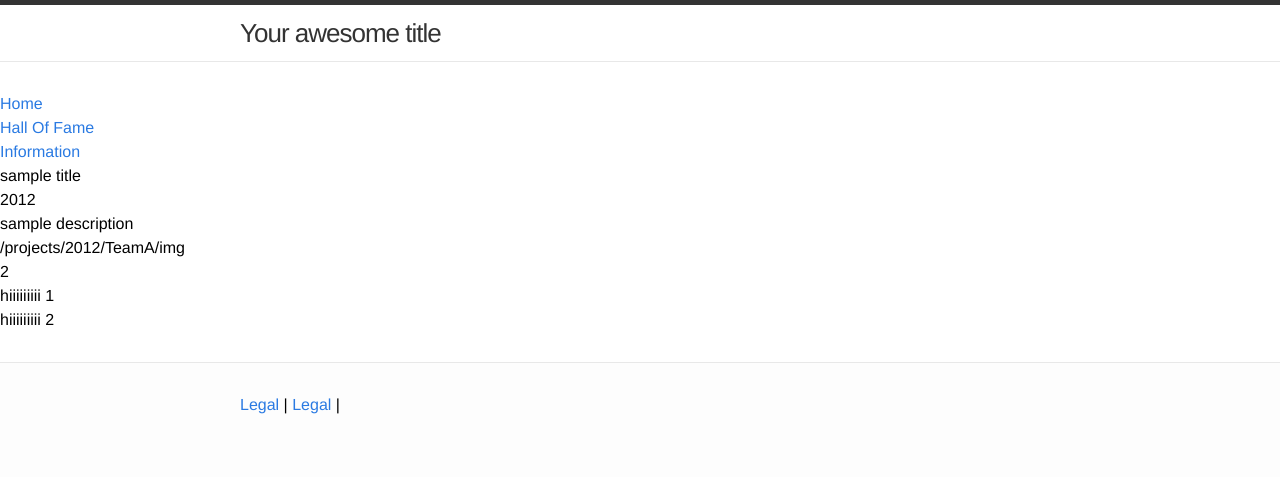
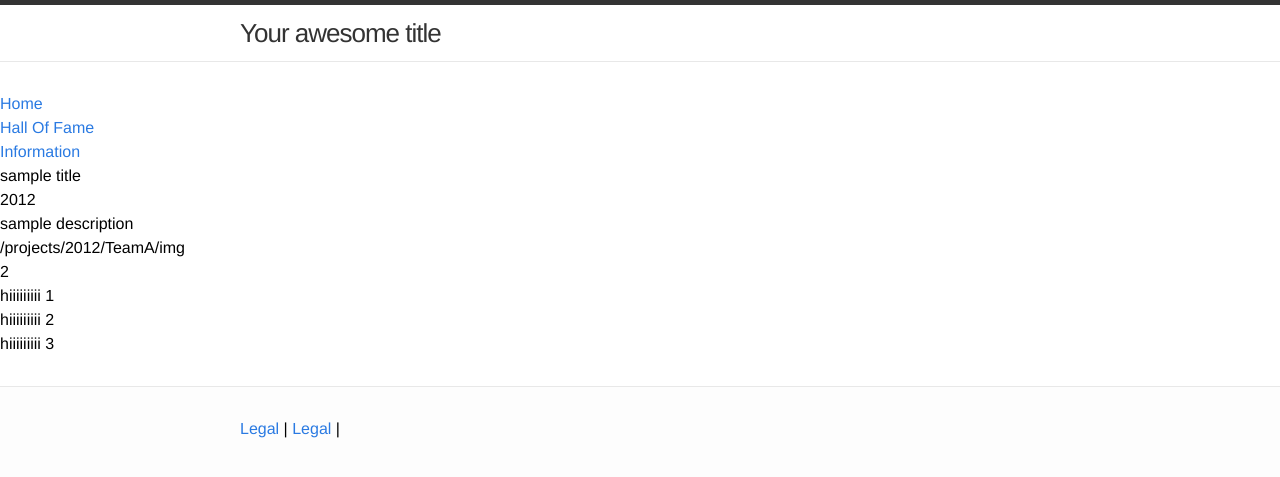
Before and after one commit to ankit09goyal/ankit09goyal.github.io, a Jekyll site: the page built from projects/2012/TeamA/index.html, in a window 1280 px wide. Shown: the top 477 px of the page. Built offline with Jekyll 4.4.1, drawn with Linux system fonts in a browser that asks for light colours.

Commit message:
Update postTemplate.html

```diff
--- a/_layouts/postTemplate.html
+++ b/_layouts/postTemplate.html
@@ -18,7 +18,7 @@ layout: default
 
 <p>{{ page.nrOfImages }}</p>
 
-{% for i in (1.. page.nrOfImages ) %}
+{% for i in (1..3) %}
 
 <p>hiiiiiiiii {{ i }}</p>
 
```
